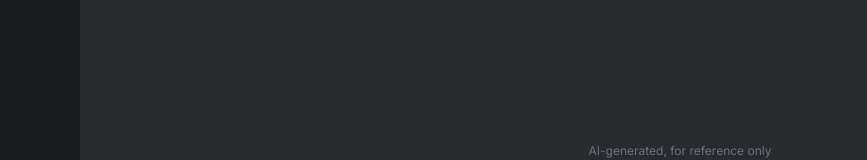
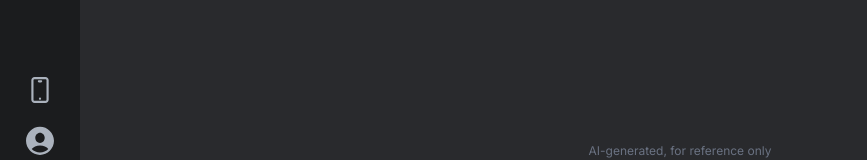
Before and after one commit to Hafeezbaig/ask-ai-full-stack-chatbot-app-v1, a Next.js app: page / in a window 1280 px wide. Shown: the part 637-797 px from the top of the page, without its empty margins (0-867 px from the left). Built offline with nearby package versions, Linux system fonts and the light colour scheme.

Commit message:
v1 - sidebar component updated

```diff
--- a/components/sidebar.jsx
+++ b/components/sidebar.jsx
@@ -8,7 +8,7 @@
             <div>
                 <div className={`flex ${expand ? 'flex-row gap-10' : 'flex-col items-center gap-8'}`}>
                     <Image className={expand ? 'w-36' : 'w-10'} src={expand ? assets.logo_text : assets.logo_icon} alt='image' />
-                    <div onClick={()=> expand ? setExpand(false) : setExpand(true)} className='group relative flex items-center justify-center hover:bg-gray-500/20 transition-all duration-300 h-9 w-9 aspect-square rounded-lg cursor-pointer'>
+                    <div onClick={() => expand ? setExpand(false) : setExpand(true)} className='group relative flex items-center justify-center hover:bg-gray-500/20 transition-all duration-300 h-9 w-9 aspect-square rounded-lg cursor-pointer'>
                         <Image src={assets.menu_icon} alt='image' className='md:hidden' />
                         <Image src={expand ? assets.sidebar_close_icon : assets.sidebar_icon} alt='image' className='hidden md:block w-7 ' />
 
@@ -30,8 +30,31 @@
                     {expand && <p className='text-white text font-medium'>New Chat</p>}
                 </button>
 
+                <div className={`mt-8 text-white/25 text-sm ${expand ? "block" : "hidden"}`}>
+                    <p className='my-1'>Recents</p>
+                    {/* ChatLabel */}
+                </div>
+            </div>
 
+            <div>
+                <div className={`flex items-center cursor-pointer group relative ${expand ? "gap-1 text-white/80 text-sm p-2.5 border border-primary rounded-lg hover:bg-white/10 cursor-pointer" : "h-10 w-10 mx-auto hover:bg-gray-500/30 rounded-lg"}`}>
+                    <Image className={expand ? "w-5" : "w-6.5 mx-auto"} src={expand ? assets.phone_icon : assets.phone_icon_dull} alt='image' />
+                    <div className={`absolute -top-60 pb-8 ${!expand && "-right-40"} opacity-0 group-hover:opacity-100 hidden group-hover:block transition`}>
+                        <div className='relative w-max bg-black text-white text-sm p-3 rounded-lg shadow-lg'>
+                            <Image src={assets.qrcode} alt='image' className='w-44' />
+                            <p>Scan to get AskAI App</p>
+                            <div className={`w-3 h-3 absolute bg-black rotate-45 ${expand ? "right-1/2" : "left-4"} -bottom-1.5`}></div>
+                        </div>
+                    </div>
+                    {expand && <> <span>Get App</span> <Image alt='image' src={assets.new_icon} /> </>}
+                </div>
+                <div className={`flex items-center ${expand ? 'hover:bg-white/10 rounded-lg' : 'justify-center w-full'} gap-3 text-white/60 text-sm p-2 mt-2 cursor-pointer`}>
+                    <Image src={assets.profile_icon} alt='image' className='w-7' />
+                    {expand && <span>My Profile</span>}
+                </div>
             </div>
+
+
         </div>
     )
 }
```
